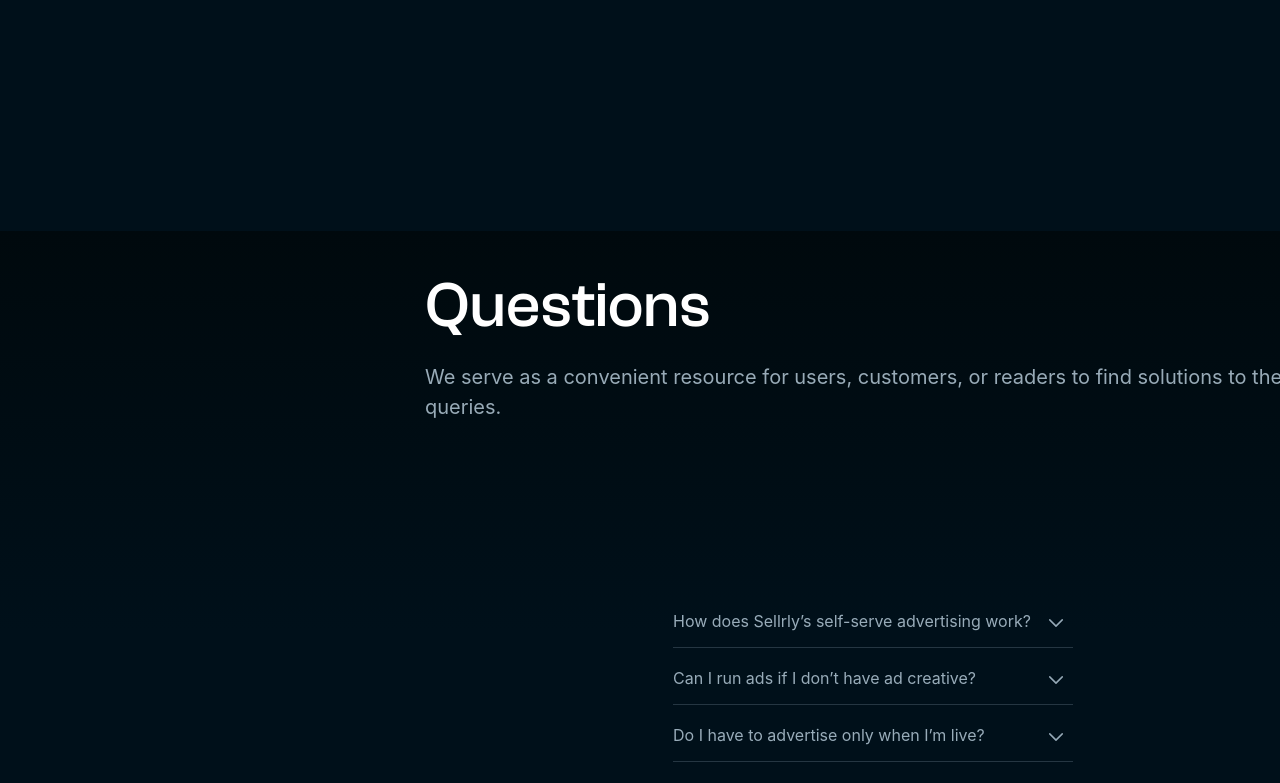
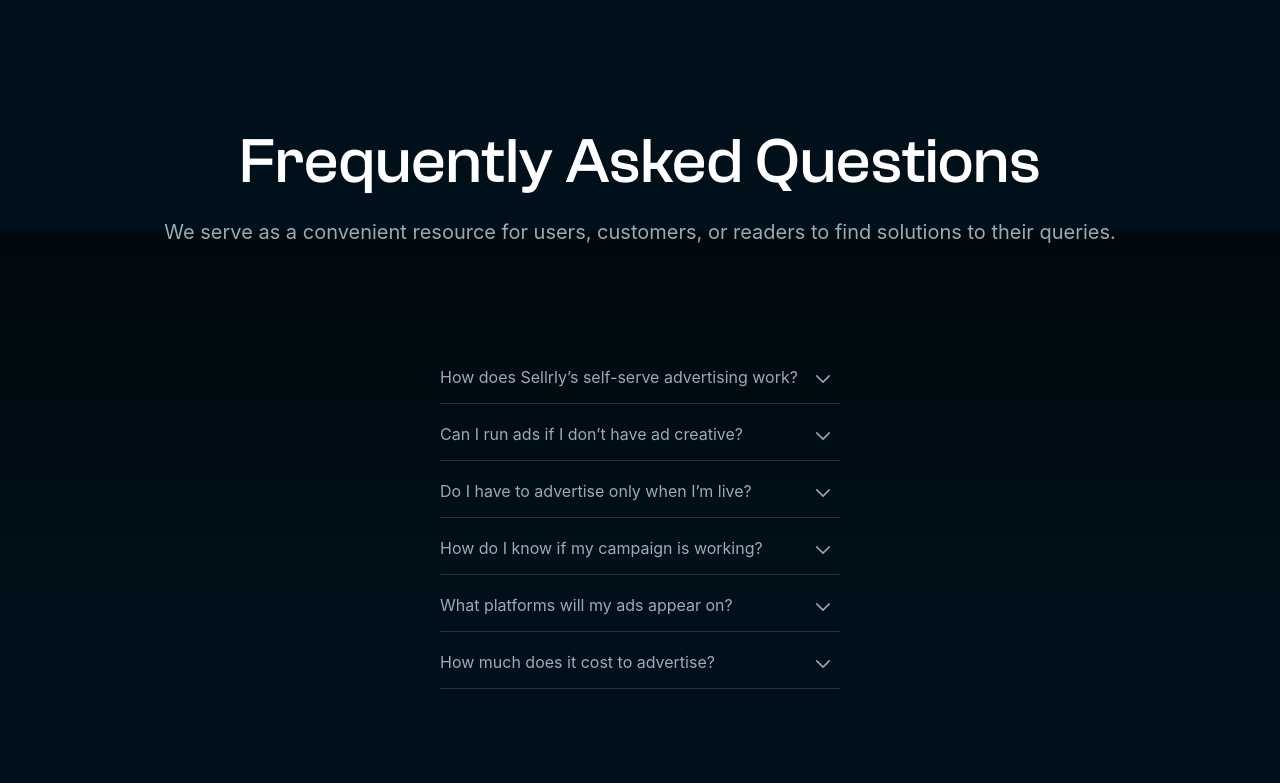
Before and after one commit to WillCBurroughs/sellrly, a React (Create React App) app: page / in a window 1280 px wide. Shown: the part 2969-3752 px from the top of the page. Built offline with nearby package versions, Linux system fonts and the light colour scheme; a web font is replaced by a local one.

Commit message:
Resolving errors on footer home

```diff
--- a/src/components/molecules/MobileBottomSection.js
+++ b/src/components/molecules/MobileBottomSection.js
@@ -21,14 +21,14 @@ export default function MobileBottomSection(props) {
     <>
     <div className='spacer' id = {props.spacer}>
     <div className='FAQSMobile' id= {props.id}>
-        <div className='leftHeroAboveFold'>
-            <h1>
+        <div className='leftHeroFAQS'>
+            <h1 className='h1Faqs'>
                 Frequently Asked Questions
             </h1>
-            <p className='blr' id='faqMobile'>We serve as a convenient resource for users, customers, or readers to find solutions to their queries.</p>
+            <p className='blr' id=''>We serve as a convenient resource for users, customers, or readers to find solutions to their queries.</p>
         </div>
 
-        <div className='rightHeroAboveFold'>
+        <div className='rightHeroFaqs'>
             <DesktopFAQSDropdown id = "mobileDropdown" />
         </div>
     </div>
--- a/src/components/templates/HomePageMobile.js
+++ b/src/components/templates/HomePageMobile.js
@@ -11,7 +11,7 @@ function HomePageMobile(props) {
         <HomeAboveFoldMobileMobile/>
         <VideoMobileHome/>
         <BenefitsMobile/>
-        <MobileBottomSection prefooterid = "holdingCorrect" prefooterdesktop = "adjustMobile" newclassbigdiv = "newclassbigdiv" />
+        <MobileBottomSection spacer = "homeSpacer" prefooterid = "holdingCorrect" prefooterdesktop = "adjustMobile" newclassbigdiv = "newclassbigdiv" />
     </>
   );
 }
--- a/src/index.css
+++ b/src/index.css
@@ -366,6 +366,28 @@ p {
   margin-top: -70px;
 }
 
+#h1Faqs{
+  font-size: 36px;
+}
+
+.leftHeroFAQS{
+  width: 80vw;
+  text-align: left;
+  display: flex;
+  align-items: center;
+  flex-direction: column;
+}
+
+.rightHeroFaqs{
+  margin-top: 100px;
+  width: 80vw;
+  margin-bottom: 200px;
+  display: flex;
+  align-items: center;
+  flex-direction: column;
+  justify-content: center;
+}
+
 .leftHeroAboveFoldMobile{
   width: 70vw;
   text-overflow: wrap;
@@ -731,10 +753,10 @@ p {
   display: flex;
   flex-direction: column;
   align-items: center;
-  padding-left: 100px;
   padding-right: 0px;
   padding-top: 0px;
-  margin-top: -500px;
+  position: relative;
+  margin-bottom: 200px;
 }
 
 .accordion-title, .accordion-title-Active {
@@ -786,6 +808,8 @@ p {
   gap: 30px;
   align-items: center;
   justify-content: center;
+  position: relative;
+  margin-top: 400px;
 }
 
 
@@ -1241,6 +1265,7 @@ p {
   background: linear-gradient(180deg, #D4D2FC 66.43%, #A6A0F8 100.91%);
   box-shadow: none;
 }
+
 
 #HoldSecondBanner::before {
     background: transparent;
@@ -1656,6 +1681,12 @@ input:focus, textarea:focus {
   left: 0;
 }
 
+#homeSpacer{
+  position: absolute;
+  top: calc(-400px + 20vw);
+  left: 0;
+}
+
 #ContactUsSpacing{
   position: absolute;
   top: calc(-2100px - 10vw);
```
